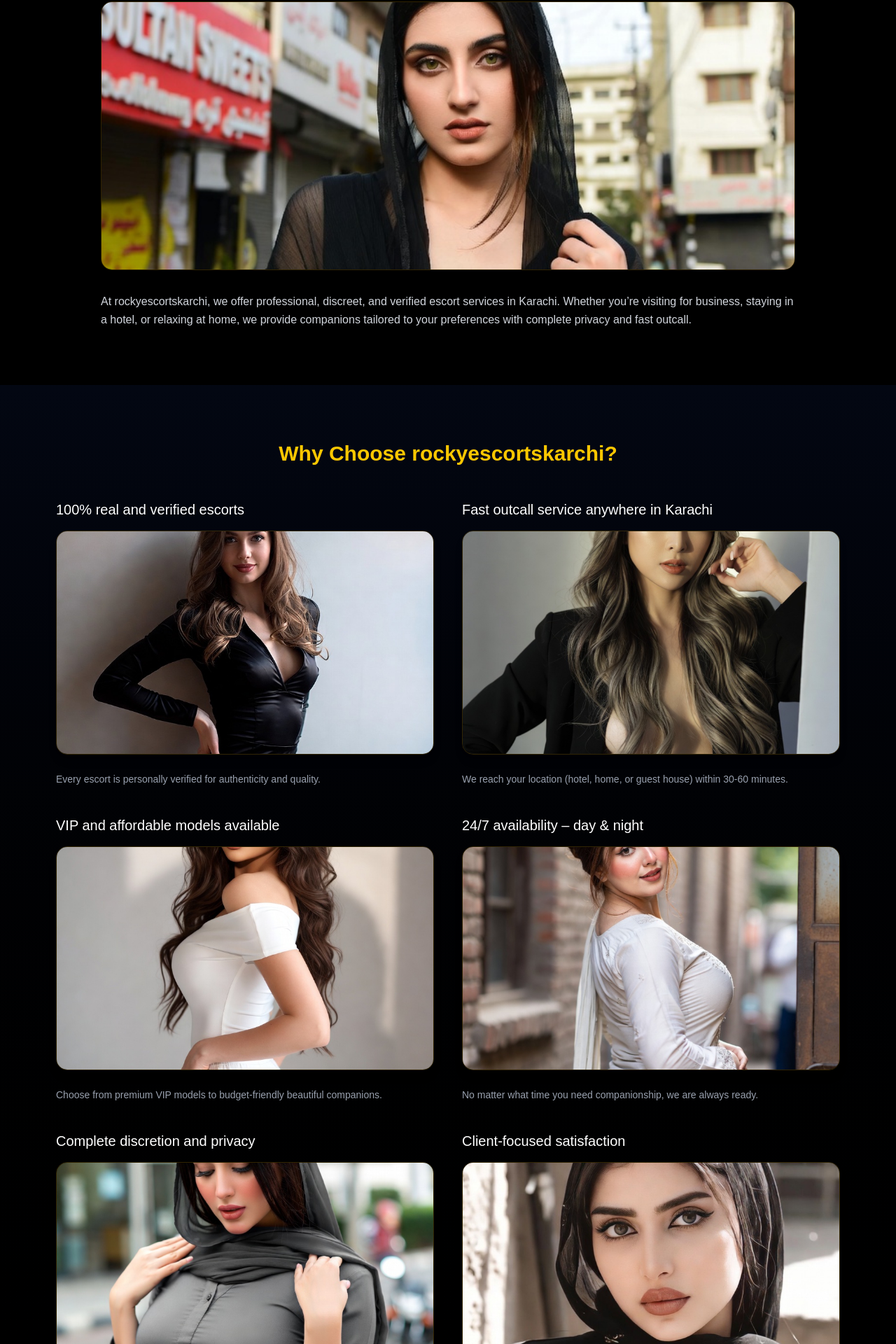
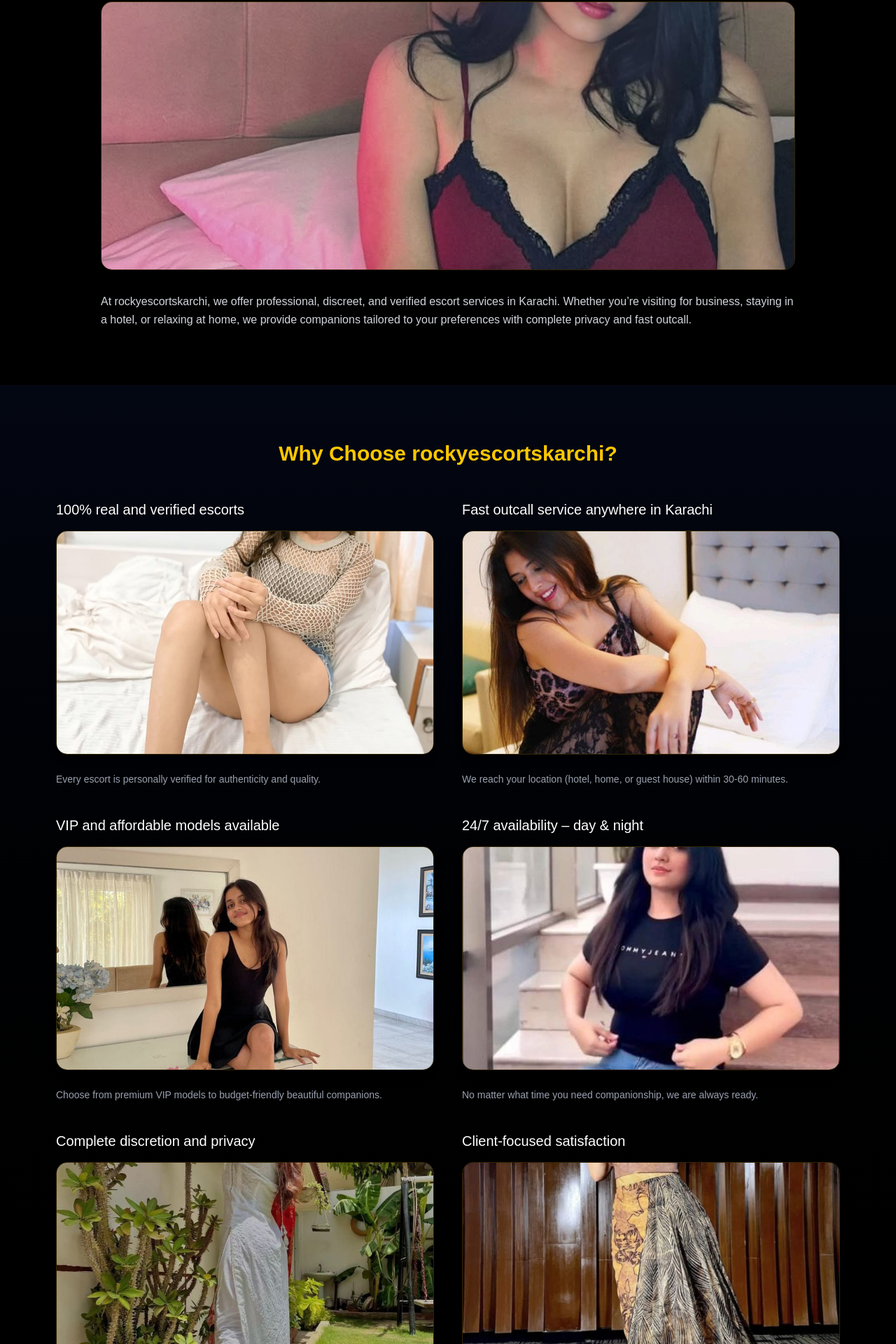
Before and after one commit to iamtalhaarifvlogs/rockykarachi1, a Next.js app: page / in a window 1280 px wide. Shown: the part 880-2800 px from the top of the page at 70% size. Built offline with nearby package versions, Linux system fonts and the light colour scheme.

Commit message:
Update page.tsx

```diff
--- a/app/page.tsx
+++ b/app/page.tsx
@@ -9,7 +9,7 @@ export default function HomePage() {
       {/* HERO */}
       <section
         className="relative py-48 bg-cover bg-center bg-no-repeat"
-        style={{ backgroundImage: "url('/herobg.jpg')" }}
+        style={{ backgroundImage: "url('/hm1.jpg')" }}
       >
         <div className="absolute inset-0 bg-gradient-to-b from-black/70 via-black/50 to-black/70" />
 
@@ -39,7 +39,7 @@ export default function HomePage() {
 
           <div className="w-full h-72 md:h-96 rounded-2xl overflow-hidden mb-8 border border-yellow-500/20 shadow-lg">
             <img
-              src="/nm8.jpg"
+              src="/hm2.jpg"
               alt="Call Girls in Karachi"
               className="w-full h-full object-cover object-center"
             />
@@ -69,7 +69,7 @@ export default function HomePage() {
               </h4>
               <div className="w-full h-64 md:h-80 rounded-2xl overflow-hidden border border-yellow-500/20 shadow-lg mb-6">
                 <img
-                  src="/model2.jpg"
+                  src="/hm3.jpg"
                   alt="Verified Escorts in Karachi"
                   className="w-full h-full object-cover object-center"
                 />
@@ -86,7 +86,7 @@ export default function HomePage() {
               </h4>
               <div className="w-full h-64 md:h-80 rounded-2xl overflow-hidden border border-yellow-500/20 shadow-lg mb-6">
                 <img
-                  src="/model3.jpg"
+                  src="/hm4.jpg"
                   alt="Fast Outcall Service Karachi"
                   className="w-full h-full object-cover object-center"
                 />
@@ -103,7 +103,7 @@ export default function HomePage() {
               </h4>
               <div className="w-full h-64 md:h-80 rounded-2xl overflow-hidden border border-yellow-500/20 shadow-lg mb-6">
                 <img
-                  src="/model4.jpg"
+                  src="/hm5.jpg"
                   alt="VIP and Affordable Escorts Karachi"
                   className="w-full h-full object-cover object-center"
                 />
@@ -120,7 +120,7 @@ export default function HomePage() {
               </h4>
               <div className="w-full h-64 md:h-80 rounded-2xl overflow-hidden border border-yellow-500/20 shadow-lg mb-6">
                 <img
-                  src="/nm3.jpg"
+                  src="/hm6.jpg"
                   alt="24/7 Escort Service Karachi"
                   className="w-full h-full object-cover object-center"
                 />
@@ -137,7 +137,7 @@ export default function HomePage() {
               </h4>
               <div className="w-full h-64 md:h-80 rounded-2xl overflow-hidden border border-yellow-500/20 shadow-lg mb-6">
                 <img
-                  src="/nm2.jpg"
+                  src="/hm7.jpg"
                   alt="Discreet Escort Services Karachi"
                   className="w-full h-full object-cover object-center"
                 />
@@ -154,7 +154,7 @@ export default function HomePage() {
               </h4>
               <div className="w-full h-64 md:h-80 rounded-2xl overflow-hidden border border-yellow-500/20 shadow-lg mb-6">
                 <img
-                  src="/nm9.jpg"
+                  src="/hm8.jpg"
                   alt="Satisfaction Guaranteed Karachi Escorts"
                   className="w-full h-full object-cover object-center"
                 />
```
